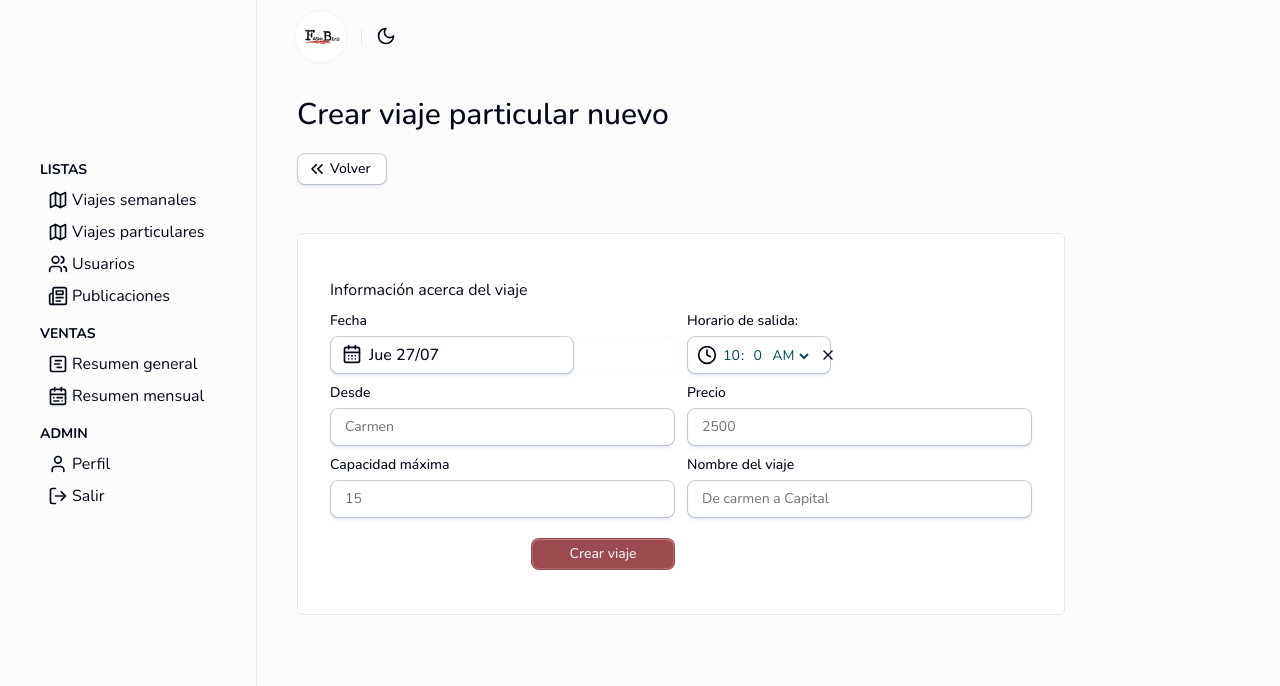
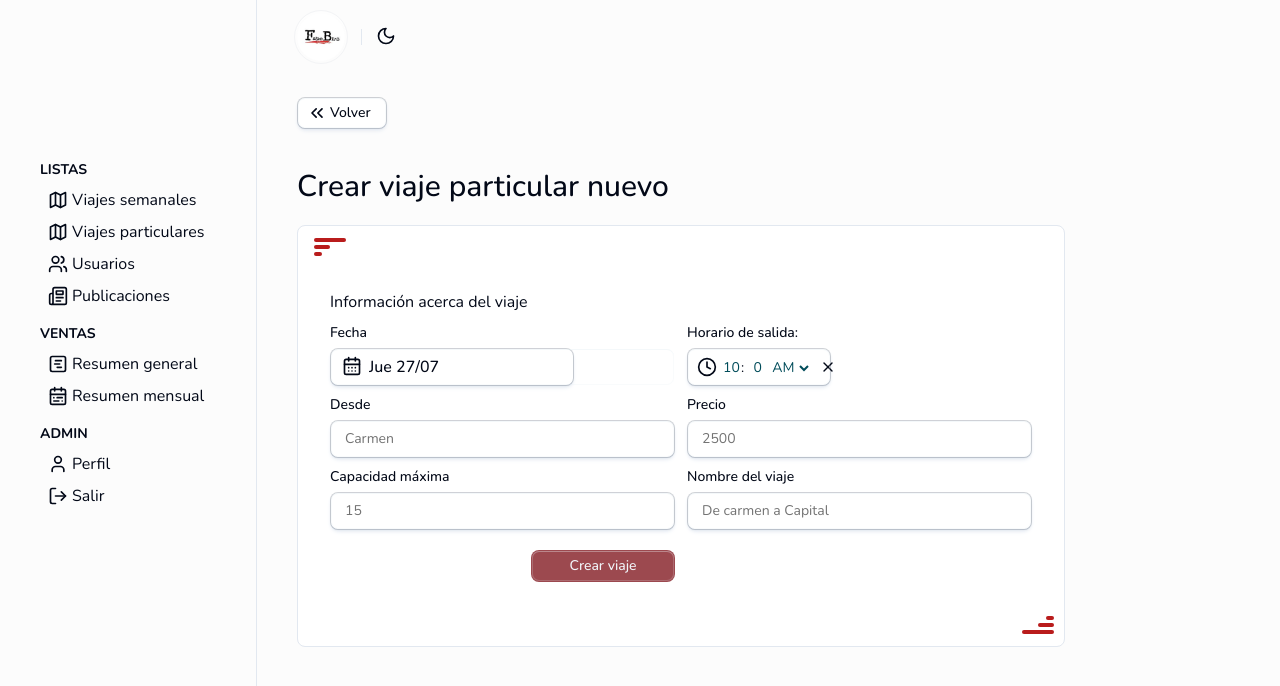
Before and after one commit to Marcosfitzsimons/travel-booking-app-admin, a React (Vite) app: page /special-trips/new in a window 1280 px wide. Shown: the top 686 px of the page. Built offline with nearby package versions, Linux system fonts and the light colour scheme; sample sign-in values are in the browser's storage.

Commit message:
Update new special trip page

```diff
--- a/src/pages/NewSpecialTrip.tsx
+++ b/src/pages/NewSpecialTrip.tsx
@@ -1,6 +1,5 @@
 import BackButton from "../components/BackButton";
 import NewSpecialTripForm from "../components/NewSpecialTripForm";
-import NewTripForm from "../components/NewTripForm";
 import SectionTitle from "../components/SectionTitle";
 
 interface InputValidation {
@@ -39,11 +38,21 @@ type NewTripProps = {
 const NewSpecialTrip = ({ inputs, title }: NewTripProps) => {
   return (
     <section className="flex flex-col gap-5">
-      <SectionTitle>{title}</SectionTitle>
-      <div className="self-start mb-2">
+      <div className="self-start">
         <BackButton linkTo="/special-trips" />
       </div>
-      <div className="p-5 rounded-md bg-card w-full max-w-md self-center border lg:max-w-3xl lg:self-start">
+      <SectionTitle>{title}</SectionTitle>
+      <div className="relative px-5 py-10 rounded-lg bg-card w-full max-w-md self-center border lg:max-w-3xl lg:self-start">
+        <div className="absolute top-[0.75rem] left-2.5 sm:left-4 flex flex-col gap-[3px] transition-transform ">
+          <span className="w-8 h-[4px] bg-red-700 rounded-full " />
+          <span className="w-4 h-[4px] bg-red-700 rounded-full " />
+          <span className="w-2 h-[4px] bg-red-700 rounded-full " />
+        </div>
+        <div className="absolute bottom-[0.75rem] right-2.5 sm:left-4 flex flex-col rotate-180 gap-[3px] transition-transform ">
+          <span className="w-8 h-[4px] bg-red-700 rounded-full " />
+          <span className="w-4 h-[4px] bg-red-700 rounded-full " />
+          <span className="w-2 h-[4px] bg-red-700 rounded-full " />
+        </div>
         <NewSpecialTripForm inputs={inputs} />
       </div>
     </section>
```
